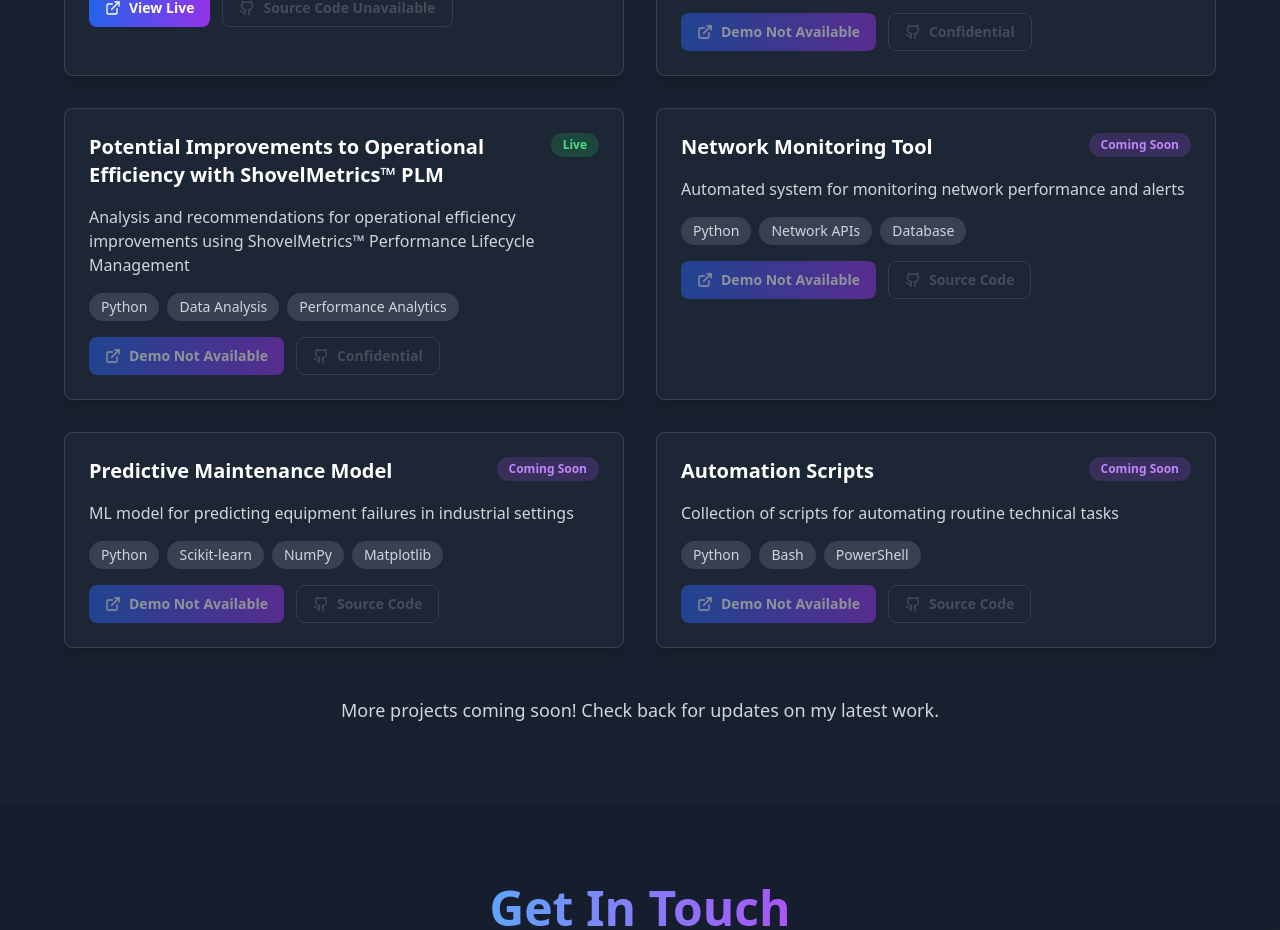
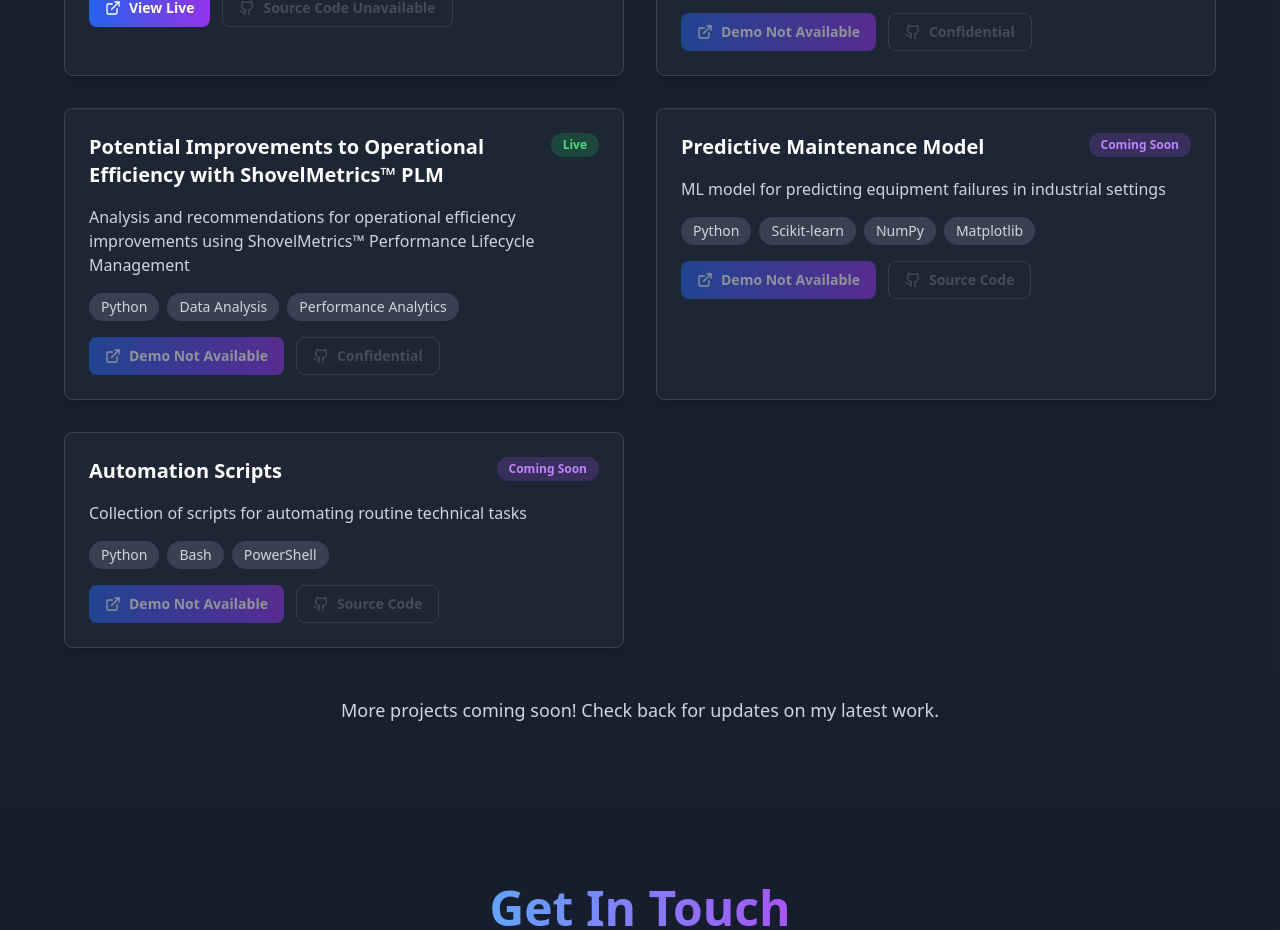
Before and after one commit to ValentinaAkpan/Valentina-portfolio, a React (Vite) app: page / in a window 1280 px wide. Shown: the part 6440-7370 px from the top of the page. Built offline with nearby package versions, Linux system fonts and the light colour scheme.

Commit message:
Remove Network Monitoring Tool project
Removes the "Network Monitoring Tool" project from the projects section.

```diff
--- a/src/components/Projects.tsx
+++ b/src/components/Projects.tsx
@@ -1,4 +1,3 @@
-
 import { ExternalLink, Github } from "lucide-react";
 
 const Projects = () => {
@@ -65,13 +64,6 @@ const Projects = () => {
       liveUrl: null,
       githubUrl: null,
       sourceCodeText: "Confidential"
-    },
-    {
-      title: "Network Monitoring Tool",
-      description: "Automated system for monitoring network performance and alerts",
-      tech: ["Python", "Network APIs", "Database"],
-      status: "Coming Soon",
-      sourceCodeText: "Source Code"
     },
     {
       title: "Predictive Maintenance Model",
```
